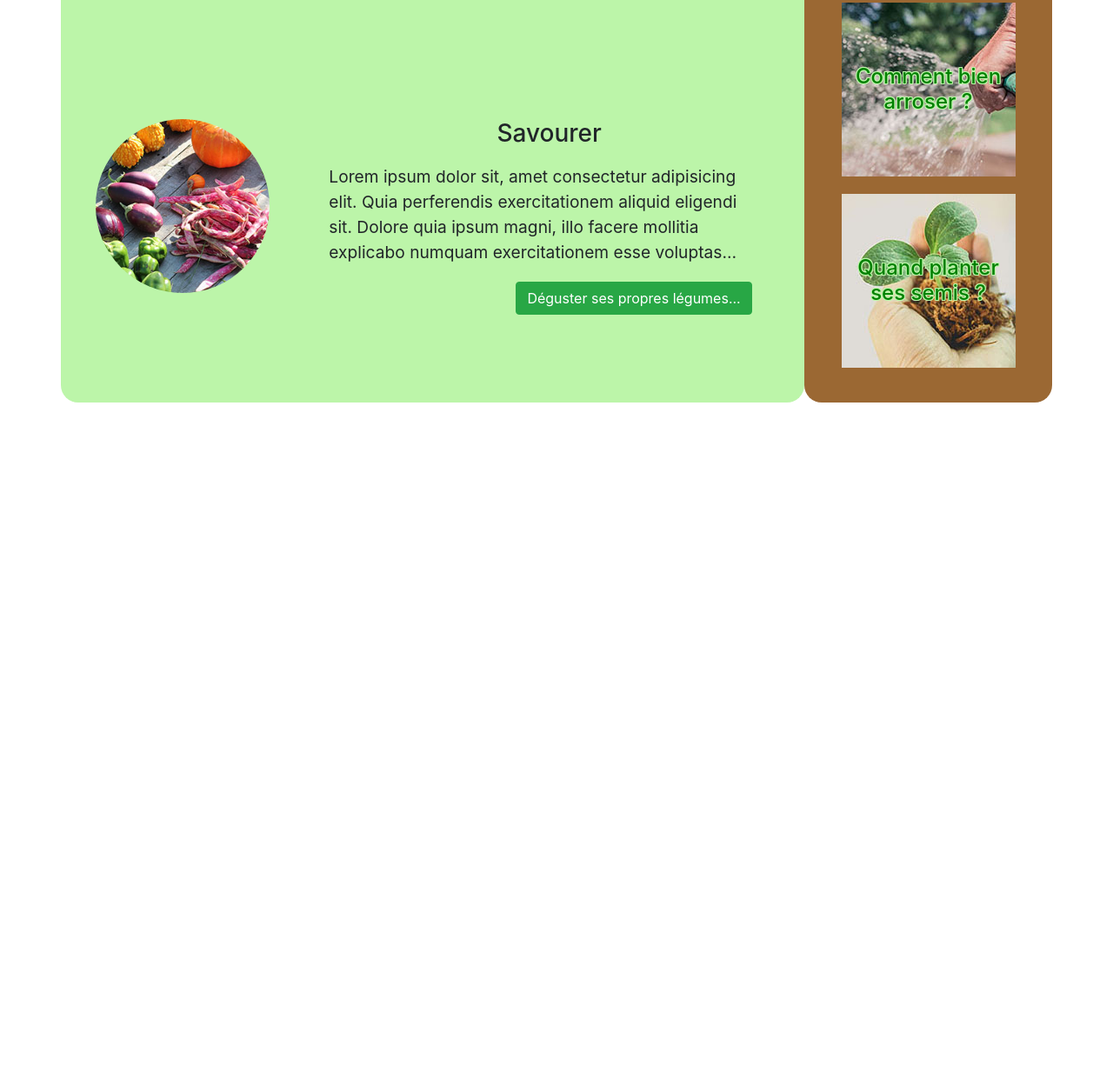
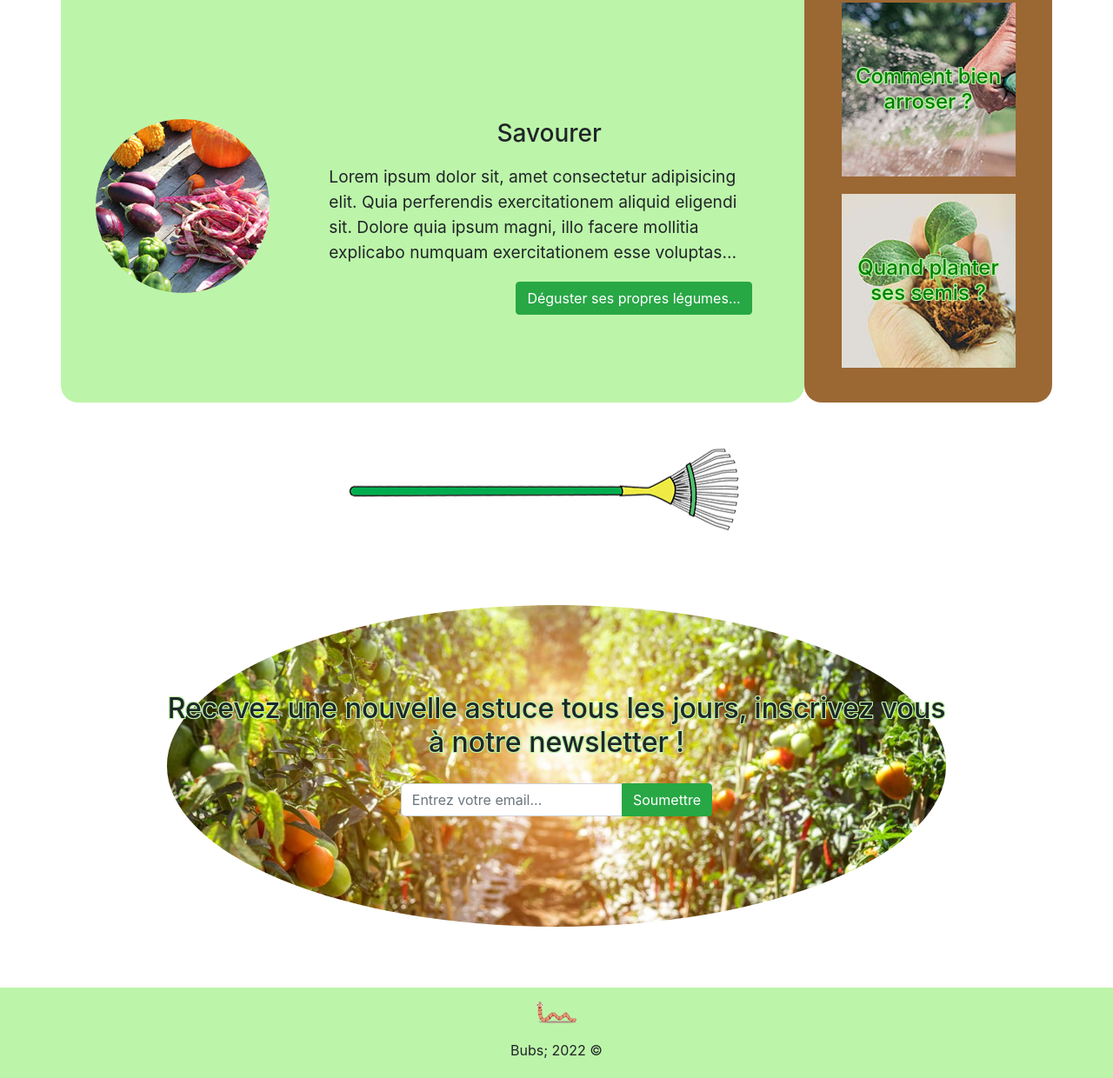
Before and after one commit to Bubs38/Bootstrap-cours, a plain HTML site: page index.html in a window 1280 px wide. Shown: the part 1575-2815 px from the top of the page at 87% size. Before the commit the page ends 2038 px from the top, so only its background shows below. Drawn offline with Linux system fonts and the light colour scheme.

Commit message:
version 5

```diff
--- a/index.html
+++ b/index.html
@@ -73,10 +73,25 @@
           <div class="tips" style="background: url(./media/quand-planter.jpeg) no-repeat 50% 50%">
             <h4>Quand planter ses semis ?</h4>
           </div>
-
         </div>
       </div>
     </div>
+    <div id="transition">
+      <img src="media/transition.png" alt="rateau">
+    </div>
+    <div id="newsletter">
+      <h4>Recevez une nouvelle astuce tous les jours, inscrivez vous à notre newsletter !</h4>
+      <div class="input-group">
+        <input type="email" class="form-control" placeholder="Entrez votre email...">
+        <div class="input-group-append">
+          <button class="btn btn-success" type="button">Soumettre</button>
+        </div>
+      </div>
+    </div>
+    <footer>
+      <img src="./media/logo.png" alt="logo">
+      <p>Bubs; 2022 ©</p>
+    </footer>
   </main>
 </body>
 </html>
--- a/style.css
+++ b/style.css
@@ -83,3 +83,72 @@ h1 {
   opacity: 0.7;
   transition: 0.2s ease-in-out;
 }
+
+#transition {
+  padding: 50px 0;
+}
+#transition img {
+  animation: rateau ease 12s;
+  animation-iteration-count: infinite;
+  transform-origin: 50% 50%;
+  animation-fill-mode: forwards;
+}
+
+@keyframes rateau {
+  0% {
+    transform: translate(0px, 0px);
+  }
+  9% {
+    transform: translate(79px, -22px);
+  }
+  26% {
+    transform: translate(-4px, -5px);
+  }
+  35% {
+    transform: translate(80px, 18px);
+  }
+  48% {
+    transform: translate(-17px, -13px);
+  }
+  56% {
+    transform: translate(57px, -45px);
+  }
+  71% {
+    transform: translate(-11px, -12px);
+  }
+  82% {
+    transform: translate(72px, 7px);
+  }
+  100% {
+    transform: translate(0px, 0px);
+  }
+}
+
+/* ************** NEWSLETTER ****************** */
+#newsletter {
+  background: url(./media/newsletter.jpeg) no-repeat 50% 50%;
+  background-size: cover;
+  height: 370px;
+  width: 70%;
+  min-width: 450px;
+  margin: 0 auto;
+  border-radius: 50%;
+  margin-bottom: 70px;
+}
+#newsletter h4 {
+  margin-top: 15px;
+  padding: 100px 0 20px 0;
+  font-size: 2rem;
+  text-shadow: 1px 1px 0 #bcf5a9, 1px -1px 0 #bcf5a9, -1px 1px 0 #bcf5a9,
+  -1px -1px 0 #bcf5a9, 1px 0px 0 #bcf5a9, 0px 1px 0 #bcf5a9,
+  -1px 0px 0 #bcf5a9, 0px -1px 0 #bcf5a9;
+}
+#newsletter .input-group {
+  width: 40%;
+  min-width: 350px;
+  margin: 0 auto;
+}
+footer {
+  background-color: #bcf5a9;
+  padding: 15px 0 4px 0;
+}
```
